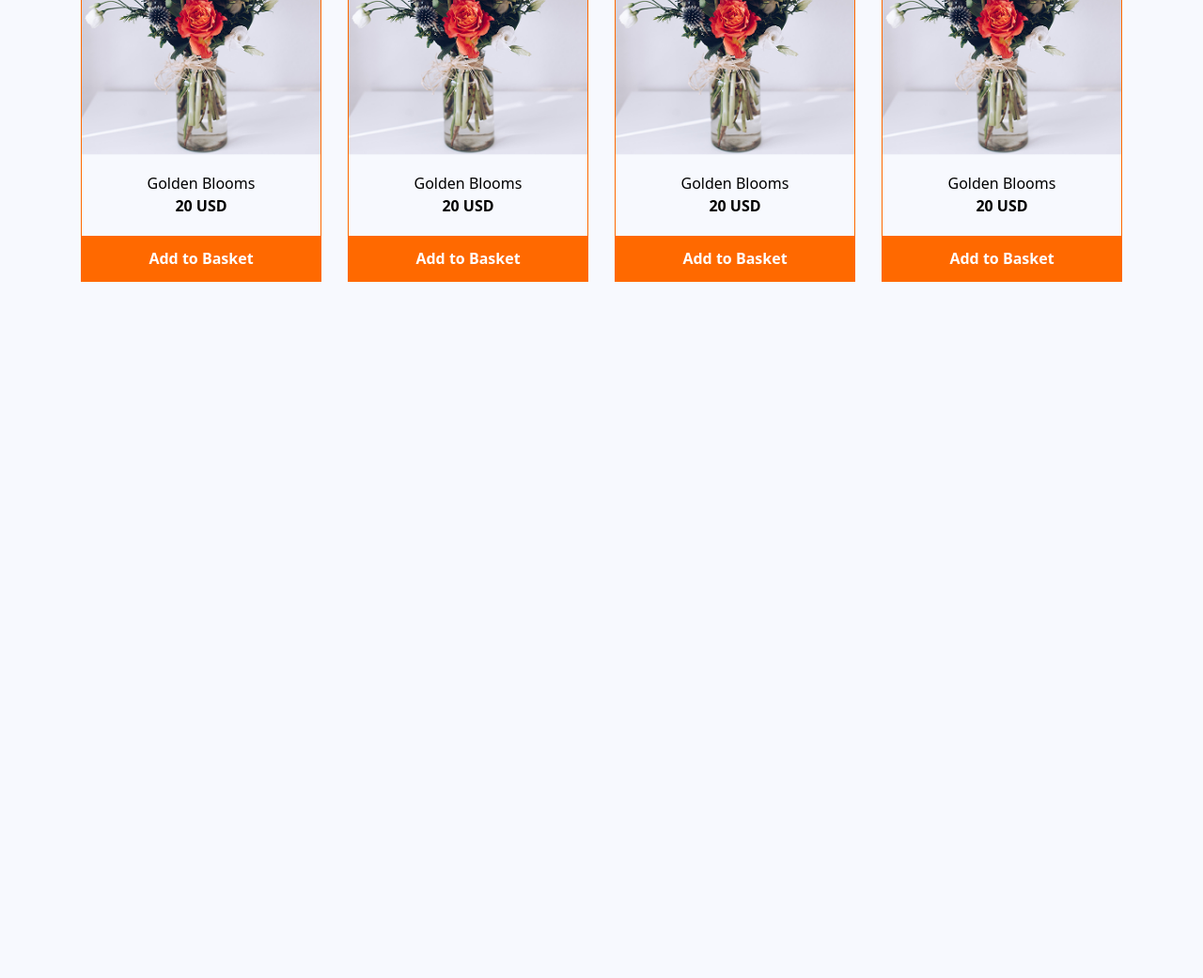
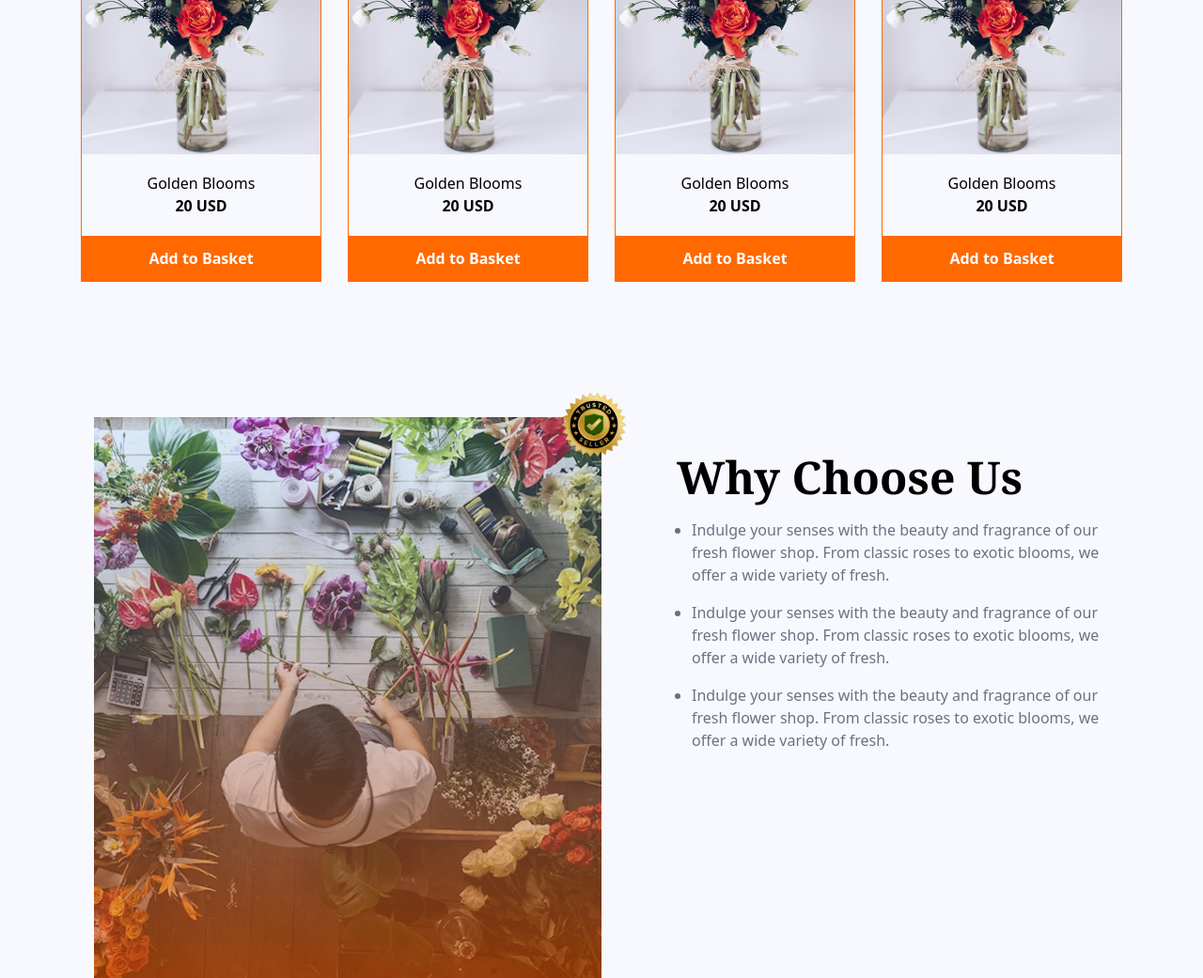
Before and after one commit to Abdullah-Al-N0man/flower-web, a plain HTML site: page index.html in a window 1280 px wide. Shown: the part 1354-2395 px from the top of the page at 94% size. Before the commit the page ends 1654 px from the top, so only its background shows below. Drawn offline with nearby package versions, Linux system fonts and the light colour scheme.

Commit message:
about store

```diff
--- a/index.html
+++ b/index.html
@@ -106,3 +106,20 @@
 
         </div>
       </section>
+
+
+       <!-- about Store -->
+      <section class="max-w-6xl mx-4 flex flex-col lg:flex-row">
+        <div class="lg:relative">
+          <img src="./assets/flower-store.png" alt="Our Flower Store" class="w-full" />
+          <img src="./assets/trusted-badge.png" alt="Trust Badge" class="w-24 h-24 hidden lg:block absolute -top-10 -right-10" />
+        </div>
+        <div class="lg:w-[540px] lg:py-10 lg:pl-20 mt-6 lg:mt-0">
+          <h2 class="text-3xl lg:text-5xl font-serif font-bold">Why Choose Us</h2>
+          <ul class="list-disc text-gray-500 mt-5 space-y-4 pl-4">
+            <li>Indulge your senses with the beauty and fragrance of our fresh flower shop. From classic roses to exotic blooms, we offer a wide variety of fresh.</li>
+            <li>Indulge your senses with the beauty and fragrance of our fresh flower shop. From classic roses to exotic blooms, we offer a wide variety of fresh.</li>
+            <li>Indulge your senses with the beauty and fragrance of our fresh flower shop. From classic roses to exotic blooms, we offer a wide variety of fresh.</li>
+          </ul>
+        </div>
+      </section>
```
